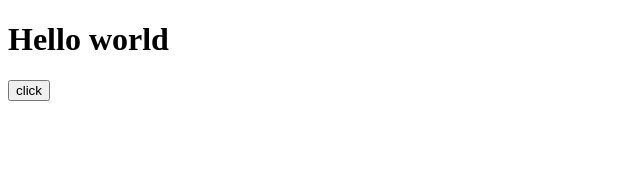
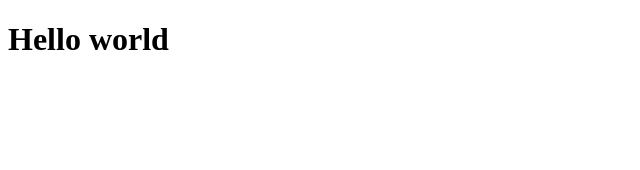
Before and after one commit to b3-bogusz/Github-user-finder-react, a React (Create React App) app: page / in a window 1280 px wide. Shown: the top 170 px of the page, without its empty margins (0-640 px from the left). Built offline with nearby package versions, Linux system fonts and the light colour scheme.

Commit message:
test commit

```diff
--- a/src/App.js
+++ b/src/App.js
@@ -1,8 +1,7 @@
 function App() {
   return (
     <div className="bg-purple-100">
-      <h1 className="text-3xl">Hello world</h1>
-      <button className="btn">click</button>
+      <h1>Hello world</h1>
     </div>
   );
 }
```
